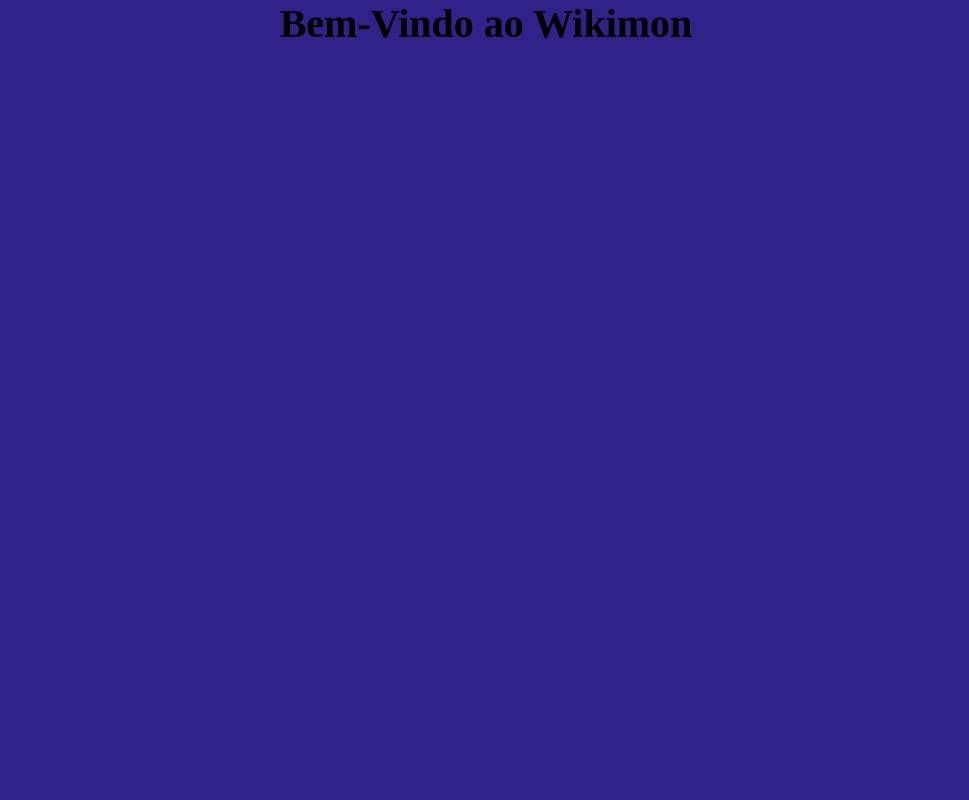
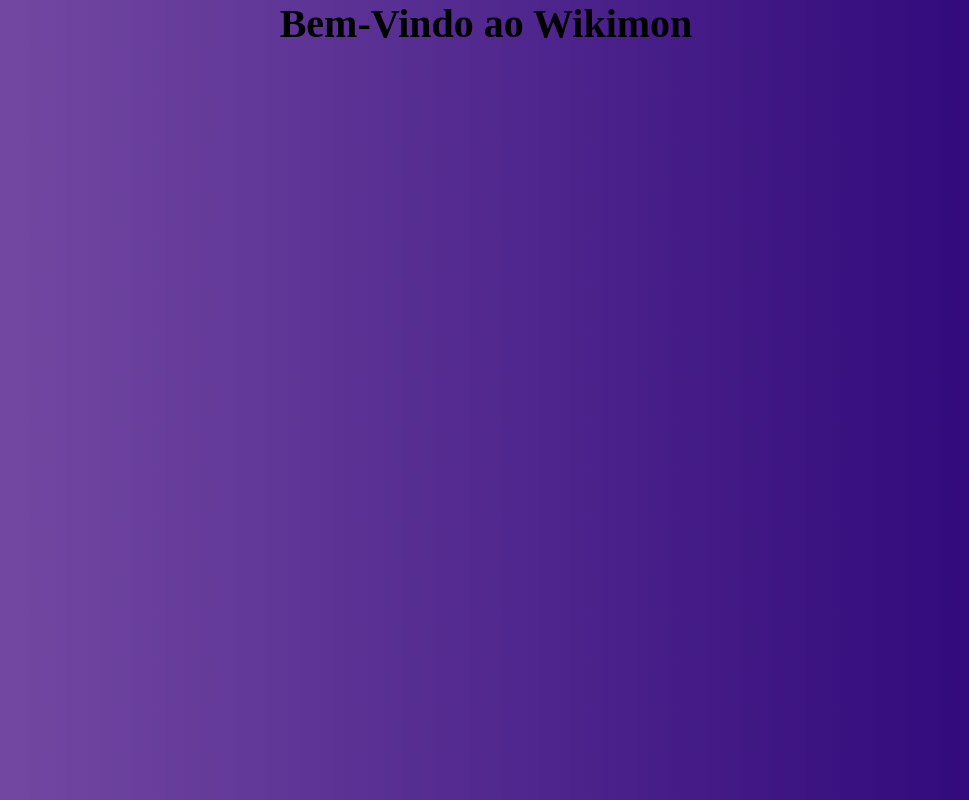
Before and after one commit to arthurjostar-debug/Wiki-World4, a plain HTML site: page index.html in a window 1280 px wide. Shown: the whole page, without its empty margins (154-1123 px from the left). Drawn offline with Linux system fonts and the light colour scheme.

Commit message:
update style.css

```diff
--- a/style.css
+++ b/style.css
@@ -2,8 +2,11 @@
   box-sizing:border-box;
   margin: 0;
   padding: 0;}
+
 body{
-  background-color: hwb(247 0% 53% / 0.8627450980392157);}
+  background-image: linear-gradient(90deg, hwb(270 20% 40% / 0.8509803921568627), hwb(260 0% 54%));
+}
+
 
 #Saudaçôes{
   font-size: 40px;
```
